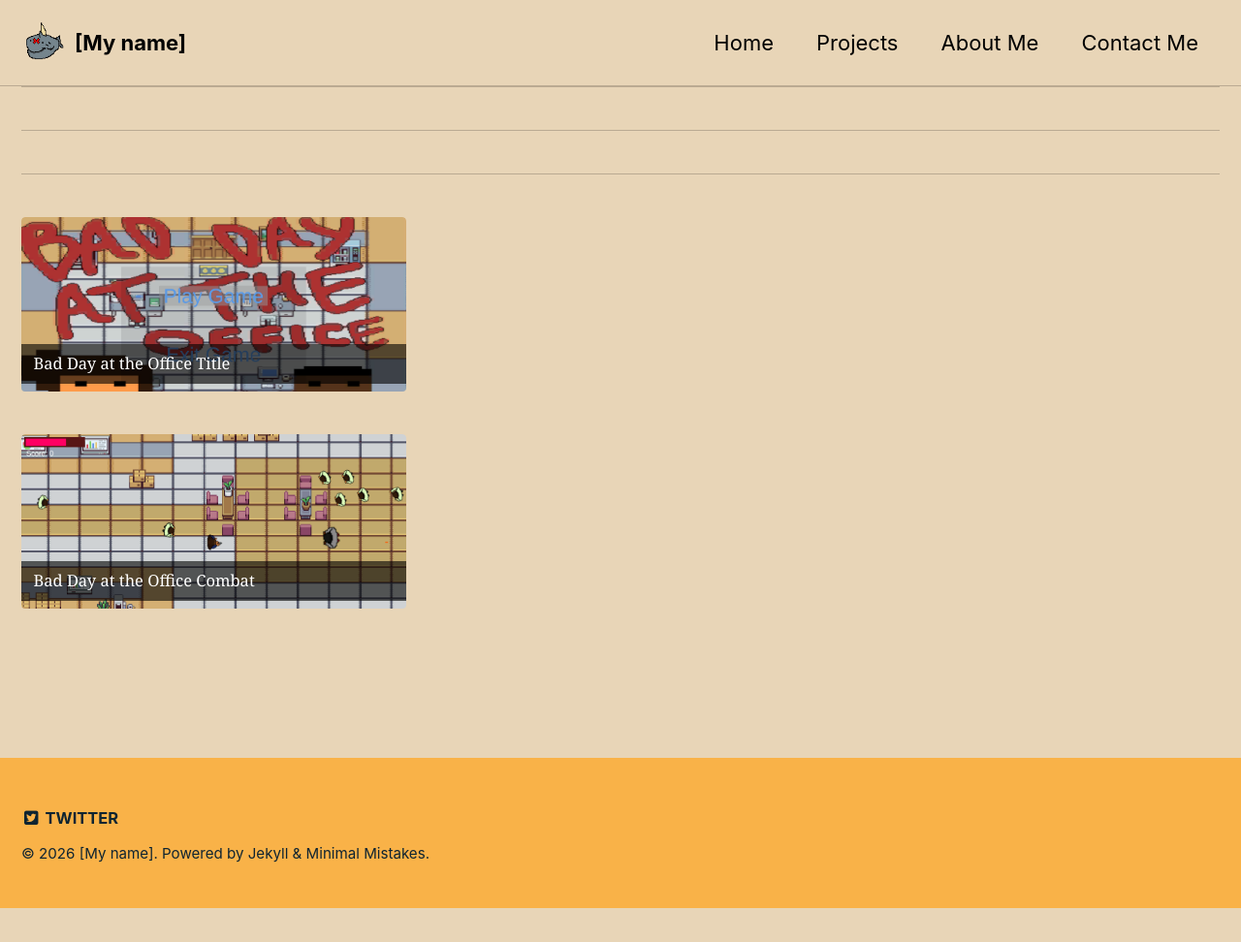
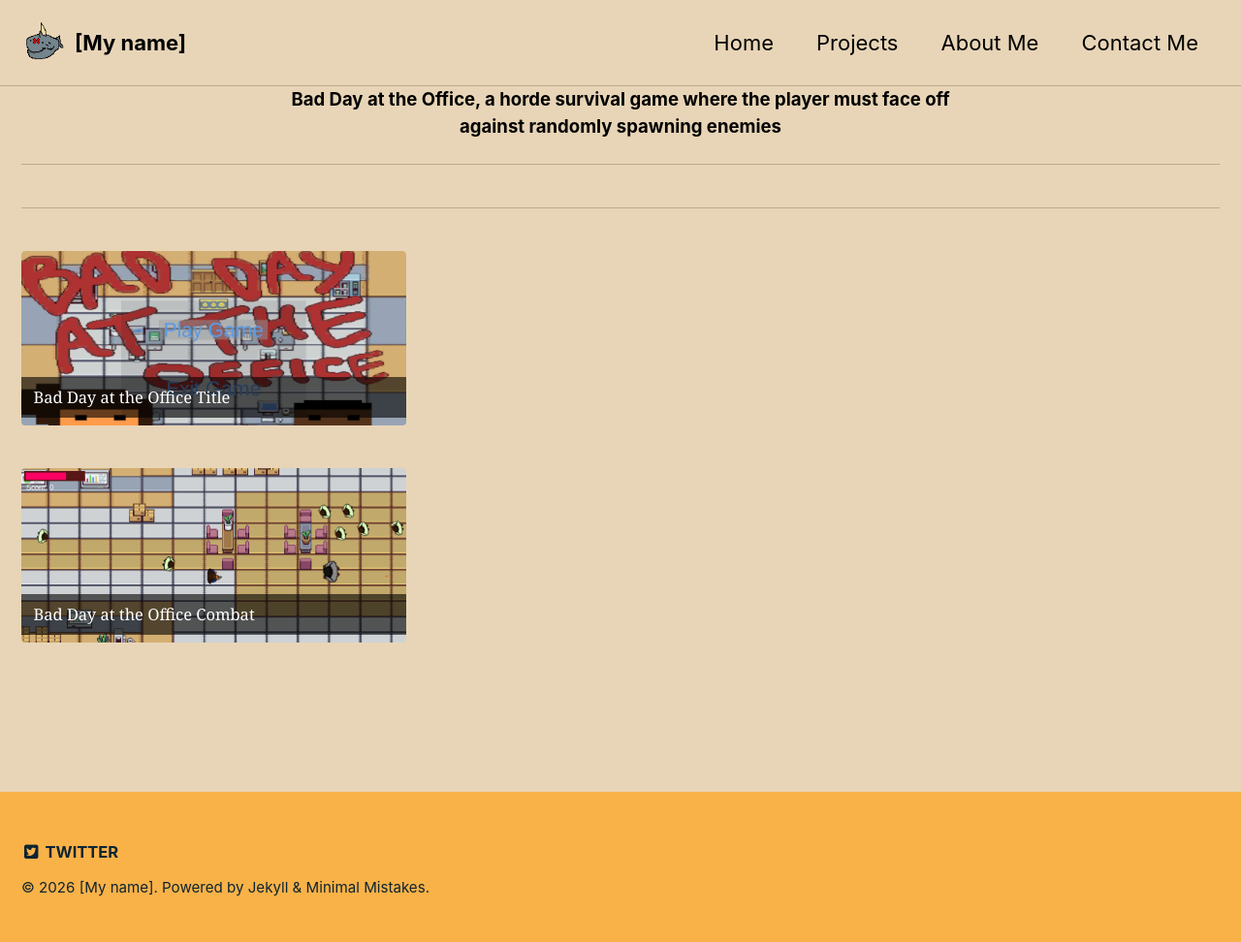
Before and after one commit to Orange-Piccolo/Orange-Piccolo.github.io, a Jekyll site: the page built from _pages/bad-day-at-the-office.md, in a window 1280 px wide. Shown: the whole page at 97% size. Built offline with Jekyll 4.4.1, drawn with Linux system fonts in a browser that asks for light colours; before the commit the page ends 937 px from its top, so only the background shows below that.

Commit message:
Update excerpt and intro for Bad Day at the Office

```diff
--- a/_pages/bad-day-at-the-office.md
+++ b/_pages/bad-day-at-the-office.md
@@ -7,7 +7,9 @@ header:
   overlay_filter: "0.5"
   overlay_image: /assets/BDATO_Combat.png
 
-excerpt: # Learn more about my top-down horde survival game, Bad day at the Office, made in Unity with the character sprites made using Aseprite, with skills I learned and developed in my CRE134 Game Graphics module
+excerpt: "Learn more about my top-down horde survival game, Bad day at the Office, made in Unity for my Fundamentals of Game Programming Module"
+intro:
+  - excerpt: '**Bad Day at the Office, a horde survival game where the player must face off against randomly spawning enemies**'
 
 gallery_title:
   # Recommended: width "240px" to "320px" keeps a neat grid
@@ -28,9 +30,7 @@ gallery_combat1:
 
 {% include feature_row id="intro" type="center" %}
 
-{% include feature_row id="intro2" type="center" %}
-
-{% include feature_row id="intro3" type="center" %}
+{% include feature_row %}
 
 {% include gallery id="gallery_title" layout="third" thumb_height="180px" %}
 
```
